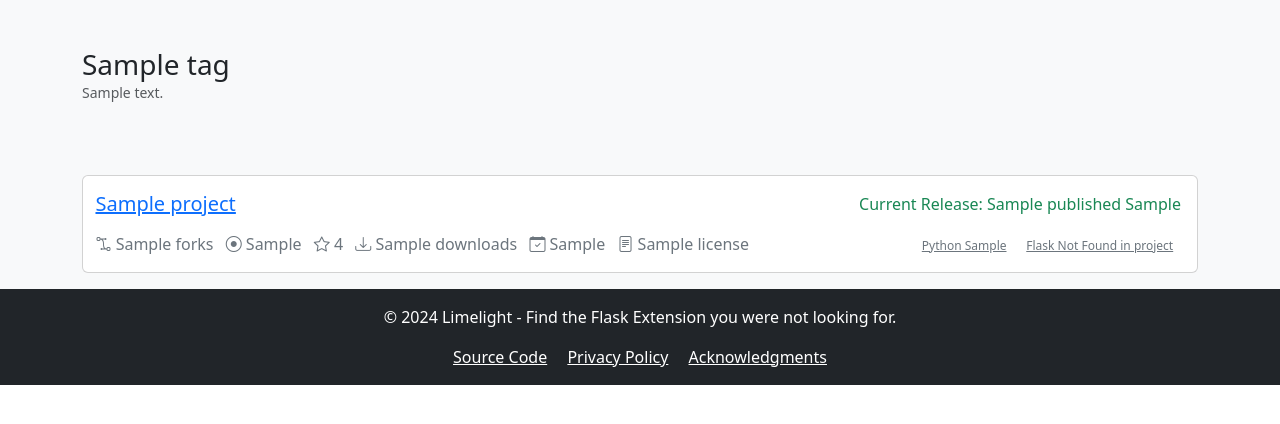
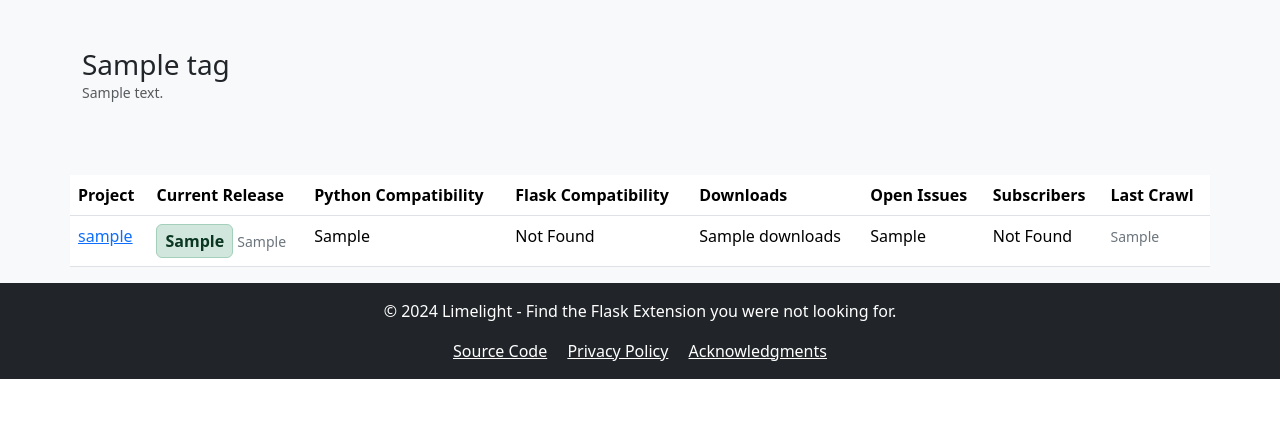
Before and after one commit to mariofix/limelight, a Flask app: template limelight/templates/website/tag.html in a window 1280 px wide. Shown: the part 56-480 px from the top of the page. Run offline with Flask 3, Linux system fonts and the light colour scheme; the template is opened without the code that fills it: most values are stand-ins (such as "Sample title", 1, 10 or a date in 2020); parts of the project's set-up code (start-up, migrations or seed data) failed here and were passed over.

Commit message:
latest stuff

```diff
--- a/limelight/crud.py
+++ b/limelight/crud.py
@@ -1,3 +1,6 @@
+import pendulum
+from sqlalchemy import func
+
 from .database import db
 from .models import Project
 from .utils import (
@@ -56,3 +59,24 @@ def update_project(project):
         db.session.refresh(project)
 
     return project
+
+
+def get_queue(days: int = 7):
+    last_week = pendulum.now().subtract(days=days)
+    pypi = db.session.execute(
+        db.select(Project).where(Project.pypi_data_date <= last_week).order_by(func.random())
+    ).first()
+    if pypi:
+        return pypi[0].slug
+
+    source = db.session.execute(
+        db.select(Project).where(Project.source_data_date <= last_week).order_by(func.random())
+    ).first()
+    if source:
+        return source[0].slug
+
+
+def process_queue(limit: int = 1):
+    for _ in range(limit):
+        project = get_queue(days=7)
+        print(f"{project = }")
--- a/limelight/models.py
+++ b/limelight/models.py
@@ -144,6 +144,11 @@ class Project(db.Model, TimestampMixin):
             return f"{da_date.diff_for_humans()}"
         return "No Data"
 
+    def last_mod_ago(self) -> str:
+        if self.modified_at:
+            da_date = pendulum.instance(self.modified_at)
+            return f"{da_date.diff_for_humans()}"
+
 
 class Tag(db.Model, TimestampMixin):
     __tablename__ = "limelight_tag"
--- a/limelight/templates/main.html
+++ b/limelight/templates/main.html
@@ -68,6 +68,7 @@
                 <li><a class="dropdown-item" href="{{ url_for('website.projects', project_type='extension') }}">Extension</a></li>
                 <li><a class="dropdown-item" href="{{ url_for('website.projects', project_type='module') }}">Modules</a></li>
                 <li><a class="dropdown-item" href="{{ url_for('website.projects', project_type='project') }}">Projects/Applications</a></li>
+                <li><a class="dropdown-item" href="{{ url_for('website.projects', project_type='fulllist') }}">Show All</a></li>
               </ul>
             </li>
             <li class="nav-item">
--- a/limelight/templates/website/tag.html
+++ b/limelight/templates/website/tag.html
@@ -31,49 +31,41 @@
   </div>
 </section>
 
-<section class="bg-light">
+<div class="bg-body-tertiary">
   <div class="container">
-    <div class="col-md-12">
-      <div class="row row-cards">
-        <div class="space-y">
+    <div class="row">
+      <table class="table">
+        <thead>
+          <tr>
+            <th>Project</th>
+            <th>Current Release</th>
+            <th>Python Compatibility</th>
+            <th>Flask Compatibility</th>
+            <th>Downloads</th>
+            <th>Open Issues</th>
+            <th>Subscribers</th>
+            <th>Last Crawl</th>
+          </tr>
+        </thead>
+        <tbody>
           {% for project in tag.projects %}
-          <div class="card mb-3">
-            <div class="row g-0">
-              <div class="col-auto">&nbsp; &nbsp;</div>
-              <div class="col">
-                <div class="card-body ps-0">
-                  <div class="row">
-                    <div class="col">
-                      <h5 class="mb-0"><a href="{{ url_for('website.get_project', slug=project.slug) }}">{{ project.title }}</a></h5>
-                    </div>
-                    <div class="col-auto text-success">Current Release: {{ project.last_release }} published {{ project.last_release_ago() }}</div>
-                  </div>
-                  <div class="row">
-                    <div class="col-md">
-                      <div class="mt-3 list-inline list-inline-dots mb-0 text-secondary d-sm-block d-none">
-                        <div class="list-inline-item"><i class="bi bi-bezier2"></i> {{ project.forks }}</div>
-                        <div class="list-inline-item"><i class="bi bi-record-circle"></i> {{ project.issues_open }}</div>
-                        <div class="list-inline-item"><i class="bi bi-star"></i> {{ project.stars }}</div>
-                        <div class="list-inline-item"><i class="bi bi-download"></i> {{ project.downloads }}</div>
-                        <div class="list-inline-item"><i class="bi bi-calendar-check"></i> {{ project.first_release_ago() }}</div>
-                        <div class="list-inline-item"><i class="bi bi-file-text"></i> {{ project.license }}</div>
-                      </div>
-                    </div>
-                    <div class="col-md-auto">
-                      <div class="mt-3 badges">
-                        <a href="#" class="badge badge-outline text-secondary fw-normal badge-pill">Python {{ project.supported_python|default("Not Found in project", boolean=true) }}</a>
-                        <a href="#" class="badge badge-outline text-secondary fw-normal badge-pill">Flask {{ project.supported_flask|default("Not Found in project", boolean=true) }}</a>
-                      </div>
-                    </div>
-                  </div>
-                </div>
-              </div>
-            </div>
-          </div>
+          <tr>
+            <td><a href="{{ url_for('website.get_project', slug=project.slug) }}">{{ project.slug }}</a></td>
+            <td><span class="d-inline-flex px-2 py-1 fw-semibold text-success-emphasis bg-success-subtle border border-success-subtle rounded-2">{{ project.last_release }}</span> <span class="text-secondary small">{{ project.last_release_ago() }}</span></td>
+            <td style="word-wrap: break-word;min-width: 50px;max-width: 50px;">{{ project.supported_python|default("Not Found", boolean=true) }}</td>
+            <td style="word-wrap: break-word;min-width: 50px;max-width: 50px;">{{ project.supported_flask|default("Not Found", boolean=true) }}</td>
+            <td>{{ project.downloads|default("Not Found", boolean=true) }}</td>
+            <td>{{ project.issues_open|default("Not Found", boolean=true) }}</td>
+            <td>{{ project.subscribers|default("Not Found", boolean=true) }}</td>
+            <td><span class="text-secondary small">{{ project.last_mod_ago() }}</span></td>
+          </tr>
           {% endfor %}
-        </div>
-      </div>
+        </tbody>
+      </table>
+
     </div>
   </div>
-</section>
+</div>
+
+
 {% endblock content %}
```
Also changed, not shown: limelight/templates/website/project_list.html (+34 -19 lines), limelight/utils.py (+2 -22 lines), limelight/website/blueprint.py (+7 -2 lines).
